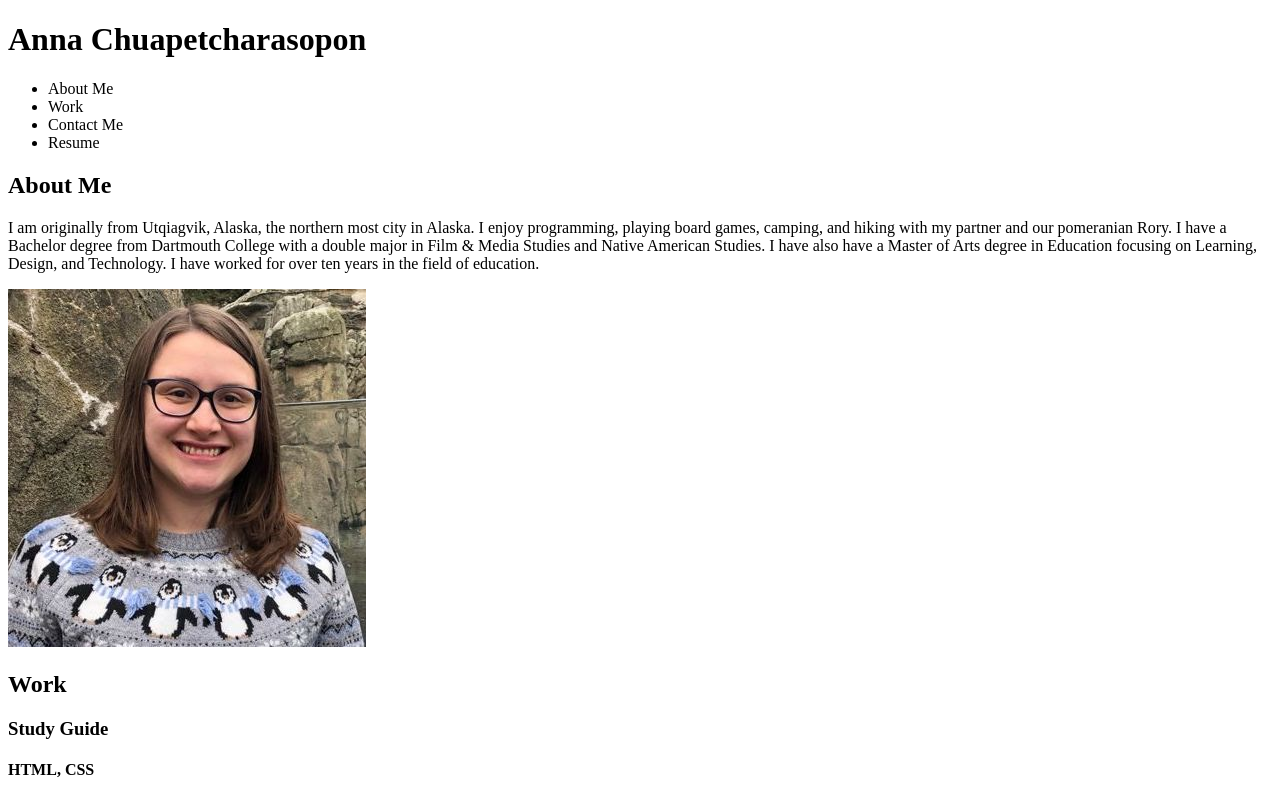
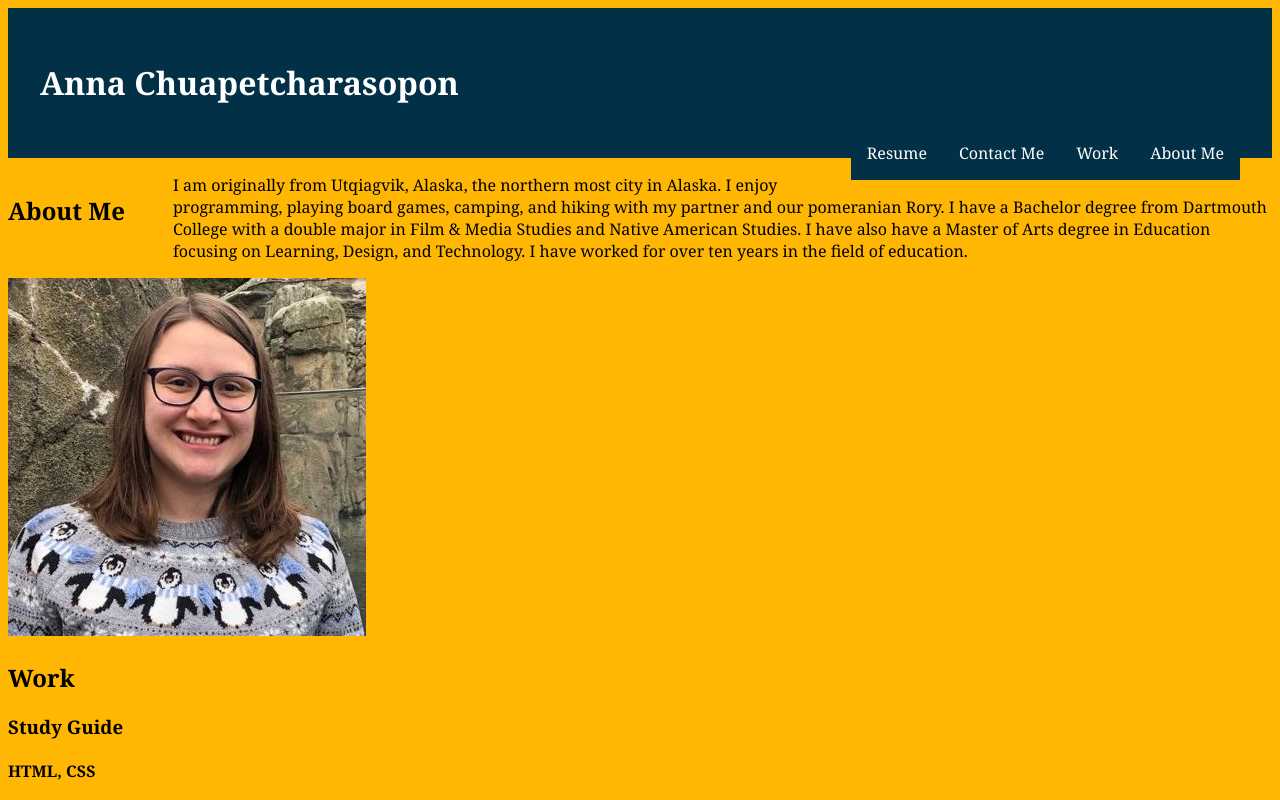
Before and after one commit to ahgeak/anna_chuapetcharasopon_portfolio, a plain HTML site: page index.html in a window 1280 px wide. Shown: the top 800 px of the page. Drawn offline with Linux system fonts and the light colour scheme.

Commit message:
Linked CSS, created basic CSS with formating for header and nav bar.

```diff
--- a/assets/style.css
+++ b/assets/style.css
@@ -0,0 +1,35 @@
+* {
+    background-color: #Ffb703;
+    font-family: Georgia, serif;
+}
+
+.header {
+    display: block;
+    background-color: #023047;
+    padding: 2em;
+}
+
+.header h1 {
+    background-color: #023047;
+    color: white;
+}
+
+.header a {
+    display: flex;
+    float: right;
+    color: white;
+    text-align: center;
+    background-color: #023047;
+    padding: 1em;
+}
+
+/* When mouse hovers change background color and text color */
+.header a:hover {
+    background-color: gray;
+    color: black;
+}
+
+#about-me-title {
+    float: left;
+    margin-right: 2em;
+}
--- a/index.html
+++ b/index.html
@@ -4,26 +4,25 @@
     <meta charset="UTF-8">
     <meta name="viewport" content="width=device-width, initial-scale=1.0">
     <title>Anna Chuapetcharasopon's Portfolio</title>
+    <link rel="stylesheet" href="./assets/style.css">
 </head>
 
 <body>
 
     <!-- Header element with links to each section of the page. When a user clicks on the link the user will be taken to that section of the page. -->
-    <header>
+    <header class="header">
         <h1>Anna Chuapetcharasopon</h1>
-        <nav>
-            <ul>
-                <li>About Me</li>
-                <li>Work</li>
-                <li>Contact Me</li>
-                <li>Resume</li>
-            </ul>
+        <nav class="header-right">
+            <a class="nav-links-right">About Me</a>
+            <a class="nav-links-right">Work</a>
+            <a class="nav-links-right">Contact Me</a>
+            <a class="nav-links-right">Resume</a>
         </nav>
     </header>
 
     <!-- About me section with a photo of Anna -->
     <section class="about-me">
-        <h2>About Me</h2>
+        <h2 id="about-me-title">About Me</h2>
         <p>I am originally from Utqiagvik, Alaska, the northern most city in Alaska. I enjoy programming, playing board games, camping, and hiking with my partner and our pomeranian Rory. I have a Bachelor degree from Dartmouth College with a double major in Film & Media Studies and Native American Studies. I have also have a Master of Arts degree in Education focusing on Learning, Design, and Technology. I have worked for over ten years in the field of education.</p>
         <img src="./assets/Images/Photo_of_Anna.jpg" alt="Photo of Anna wearing a penguin sweater">
     </section>
```
